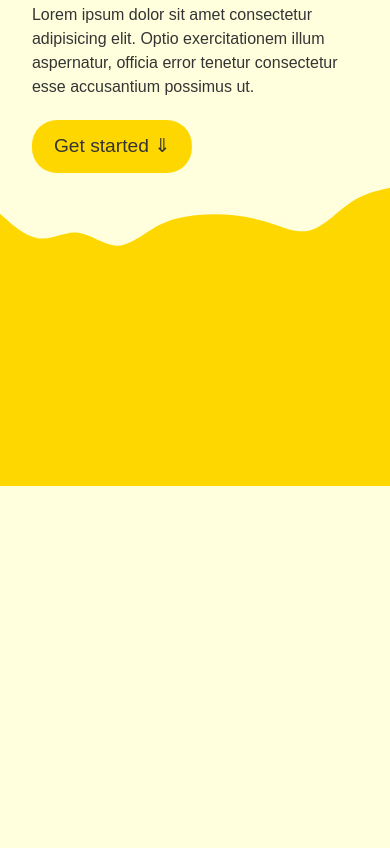
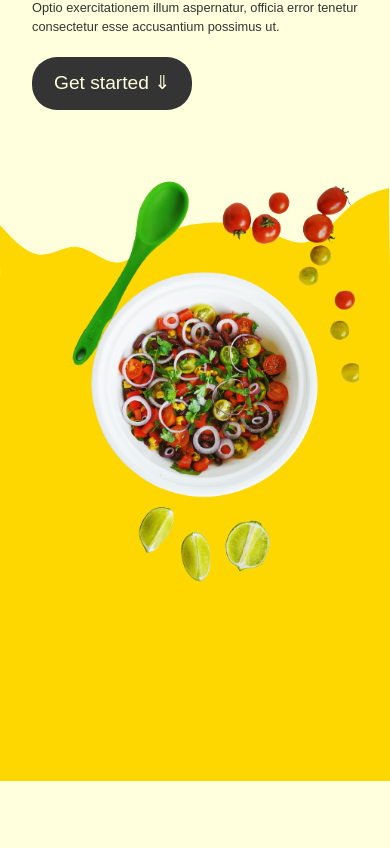
Before and after one commit to Ojodamilola/Salad-Restaurant-Landing-Page, a plain HTML site: page index.html in a window 390 px wide. Shown: the part 274-1122 px from the top of the page. Drawn offline with nearby package versions, Linux system fonts and the light colour scheme; a web font is replaced by a local one.

Commit message:
modify hero background image

```diff
--- a/assets/css/mediaQueries.css
+++ b/assets/css/mediaQueries.css
@@ -1,14 +1,7 @@
 
 
 @media (min-width:768px) and (max-width:991px) {
-   .container{
-      margin-left: 50px;
-      margin-right: 20px ;
-   }
 
-   .hero .container{
-      margin-left: 50px;
-   }
    .section-padding{
       padding-top: 120px;
       padding-bottom: 120px;
@@ -109,6 +102,7 @@
 
 }
 @media (min-width:200px) and (max-width:767px) {
+
    .section-padding{
       padding-top: 100px;
       padding-bottom: 100px;
@@ -121,23 +115,26 @@
    .navbar .nav-link:hover{
       transform: scale(1.05);
    }
-   .about{
-      margin-top: 30vh;
-   }
-   .hero::before{
-      display: none;
+   .hero{
+      height: 100vh;
+      background: url(../../images/bg\ mobile.svg) no-repeat;
+      background-size: cover;
+      background-position: center;
    }
    .hero::after{
       content: '';
       position: absolute;
-      bottom: -30% ;
-
+      bottom: -25%;
       left: 0;
+      background-color: #ffd700;
+      height: 25%;
       width: 100%;
-      height: 55vh;
-      background-color:#ffd700;
       z-index: -1;
    }
+   .about{
+      margin-top: 30vh;
+   }
+
    .banner .left{
       width: 100%;
    }
@@ -148,36 +145,25 @@
       font-size: 14px !important;
    }
    .banner-card h1{
-      font-size: 2em;
+      font-size: 1.8em;
       letter-spacing: 1.2px;
-      padding-bottom: 5px;
 
    }
    .banner-card p{
+      font-size: .8em !important;
       padding-bottom: 5px;
    }
    .banner-img{
       width: 100%;
       position: relative;
-      padding: 20px;
+      padding: 10px;
       margin-left: 10px;
       height: 100%;
    }
    .banner-img img{
       left: 0%;
-      transform: translate(0%, 0%);
+      transform:  scale(0.9) translate(0%, 0%);
 
-   }
-   /* ===         ===*/
-   .wave{
-      top: 55%;
-      height: 23%;
-      left: 50%;
-   }
-   .wave-svg{
-     width: 100%;
-     height: 100%;
-     transform: rotate(180deg);
    }
    /* ===     ABOUT    ===*/
    .about .container{
@@ -197,8 +183,6 @@
    }
    /* === CONTACT SECTION ===*/
    .gallery{
-
-
       background-position: left top, left bottom;
       background-repeat: no-repeat;
       background-size: 100% 50%, 100% 50%;
--- a/assets/css/styles.css
+++ b/assets/css/styles.css
@@ -8,8 +8,10 @@
    transition: .5s ease;
    font-family: 'Capriola', sans-serif;
    color: #343434;
-   overflow: hidden;
 
+}
+html{
+   overflow-x: hidden;
 }
 body{
    font-family: 'Solway',sans-serif !important;
@@ -17,6 +19,10 @@ body{
    background-attachment: fixed;
    background-color: #ffd;
    overflow-x: hidden;
+
+}
+section{
+   max-width: 100vw;
 }
 .bgColor{
    background-color: #ffd700;
@@ -56,43 +62,24 @@ body{
    padding: 10px;
   cursor: pointer;
 }
+
 .section-padding{
    padding-top: 150px;
    padding-bottom: 150px;
 }
+.show{
+   background-color: #ffd;
+   height: 100vh;
+
+}
 /*HERO*/
+
 .hero{
    height: 90vh;
    width: 100vw;
-   position: relative;
-}
-.hero::before{
-   position: absolute;
-   content: '';
-   top: 0;
-   right: 0;
-   width: 40%;
-   height: 90vh;
-   background-color: #ffd700;
-   z-index: -1;
-}
-.wave{
-   position: absolute;
-   top: 0%;
-   left: 50%;
-   transform: translate(-50%);
-   width: 100%;
-   height: 90vh;
-   overflow: hidden;
-   z-index: -1;
-
-
-}
-.wave-svg{
-  width: 100%;
-  height: 100%;
-  transform: rotate(90deg);
-  transform-origin: 50% 50%;
+   background: url(../../images/bg\ desktop.svg) no-repeat;
+   background-size: cover;
+   background-position: center;
 }
 span{
    color: #ffd700;
@@ -104,7 +91,8 @@ span{
    padding: 1em;
 }
 .banner-card .typewriter{
-   height: 50px;
+   height: 30px;
+   color: #ffd700;
 
 }
 .banner-card .typewriter .text-typing{
@@ -128,18 +116,25 @@ button{
    border-radius: 10%;
    font-size: 1.2em;
    border: 2px solid transparent;
-   background-color: #ffd700;
-   color: #343434;
+   background-color: #343434;
+   color: #ffd;
    cursor: pointer;
    border-radius: 25px;
+   transition: .5s ease;
 
 }
 .banner-card button:hover{
    border: 2px solid #ffd700;
    background-color: transparent;
+   color: #343434;
 }
+.banner-right{
+   position: relative;
+}
+
+
 .banner-img{
-   width: 100%;
+   width: 80%;
    position: relative;
    padding: 20px;
    margin-left: 20px;
@@ -154,6 +149,10 @@ button{
    user-select: none;
    cursor: pointer;
 }
+/*== New Hero ==*/
+.divider{
+   position: relative;
+}
 /*=== ABOUT SECTION ===*/
 .about{
    min-height: 40vh;
@@ -162,6 +161,7 @@ button{
 .about .left img{
    width: 100%;
    object-fit: cover;
+   border-radius: 50px;
 }
 .about .left img:hover{
    transform: scale(0.9);
@@ -183,12 +183,13 @@ button{
 }
 
 .about-card button{
-
+   background-color: #343434;
+   border: 2px solid #343434;
+}
+.about-card button:hover{
    background-color: #ffd;
    border: 2px solid #ffd700;
-}
-.about-card button:hover{
-   background-color: #ffd700;
+   color: #343434;
 }
 /*=== MENU SECTION ===*/
 .menu{
@@ -340,6 +341,8 @@ button{
 }
 .contact button{
    margin-top: 10px;
+   background-color: #ffd700;
+   color: #343434;
 
 }
 .footer{
--- a/assets/js/app.js
+++ b/assets/js/app.js
@@ -14,7 +14,7 @@ window.addEventListener('scroll', () =>{
 var typeWriterElement = document.getElementById('typewriter');
 
 // The TextArray:
-var textArray = ["__Salad","__Restaurant"];
+var textArray = ["Tasty","Salad","Restaurant"];
 
 // You can also do this by transfering it through a data-attribute
 // var textArray = typeWriterElement.getAttribute('data-array');
@@ -68,17 +68,18 @@ setTimeout( function () {
 },1000);
 
 // Reveal on Scroll
+
  ScrollReveal({
 	reset: true,
 	distance: '60px',
 	duration: 2500,
 	delay: 400
  });
- ScrollReveal().reveal('.rightReveal', {delay:500, origin:'right'});
- ScrollReveal().reveal('.leftReveal', {delay:500, origin:'left'});
- ScrollReveal().reveal('.bottomReveal', {delay:500, origin:'bottom'});
- ScrollReveal().reveal('.topReveal', {delay:500, origin:'top'});
- ScrollReveal().reveal('.liReveal img', {delay:500, origin:'top', interval:200});
+ ScrollReveal().reveal('.rightReveal', {delay:400, origin:'right'});
+ ScrollReveal().reveal('.leftReveal', {delay:300, origin:'left'});
+ ScrollReveal().reveal('.bottomReveal', {delay:400, origin:'bottom'});
+ ScrollReveal().reveal('.topReveal', {delay:300, origin:'top'});
+ ScrollReveal().reveal('.liReveal img', {delay:400, origin:'top', interval:200});
 
 
  // Dark & light mode toggle
--- a/index.html
+++ b/index.html
@@ -23,7 +23,7 @@
         <button class="navbar-toggler" type="button" data-bs-toggle="collapse" data-bs-target="#navbarColor04" aria-controls="navbarColor04" aria-expanded="false" aria-label="Toggle navigation">
           <span class="navbar-toggler-icon"></span>
         </button>
-        <div class="collapse navbar-collapse" id="navbarColor04">
+        <div class="collapse navbar-collapse side-bar" id="navbarColor04">
           <ul class="navbar-nav ms-auto">
 
             <li class="nav-item">
@@ -45,14 +45,14 @@
       </div>
     </nav>
     <!-- Hero  -->
+
     <section class="container-fluid hero">
-      <div class="wave"><img class="wave-svg" src="./images/wave.svg" alt=""></div>
-
       <div class="container section-padding banner">
         <div class="row justify-content-center align-items-center g-2 ">
             <div class="col-md-6 left">
               <div class="banner-card leftReveal">
                 <div class="typewriter">
+                  __
                   <span class="fs-5 small-font text-typing span" id="typewriter" data-array=""></span>
                 </div>
 
@@ -61,16 +61,14 @@
                 <button >Get started &dArr;</button>
               </div>
             </div>
-          <div class="col-md-6">
+            <div class="col-md-6 banner-right">
+
               <div class="banner-img rightReveal">
-              <img src="./images/23.png" alt="">
+                <img class="img-fluid" src="./images/23.png" alt="">
               </div>
             </div>
-
         </div>
       </div>
-
-
 
     </section>
 
@@ -96,7 +94,9 @@
 
     <!-- Menu  -->
     <section class="section-padding container-fluid menu">
-      <div class="divider-up"><img class="divider-svg" src="./images/wave.svg" alt=""></div>
+      <div class="divider-up">
+        <img src="./images/wave.svg" alt="">
+      </div>
       <div class="container">
         <div class="row justify-content-center align-items-center g-2">
           <div class="col-12">
@@ -236,7 +236,9 @@
 
         </div>
       </div>
-      <div class="divider-down"><img class="divider-svg" src="./images/wave.svg" alt=""></div>
+      <div class="divider-down">
+        <img src="./images/wave.svg" alt="">
+      </div>
     </section>
 
     <!-- why choose us  -->
@@ -334,7 +336,7 @@
               <div class=" p-4 contact">
 
                  <h4 class="mt-4 fw-bold">Subscribe Us</h4>
-                 <input type="email" id="email" name="email " placeholder="Please Enter your Email">
+                 <input type="email" id="email" name="email " placeholder="Please Enter your Email" autocomplete="email">
                   <button type="submit">Subscribe</button>
               </div>
             </div>
```
Also changed, not shown: images/bg desktop.svg (added), images/bg mobile.svg (added). Lines whose indentation alone changed are shown as unchanged.
